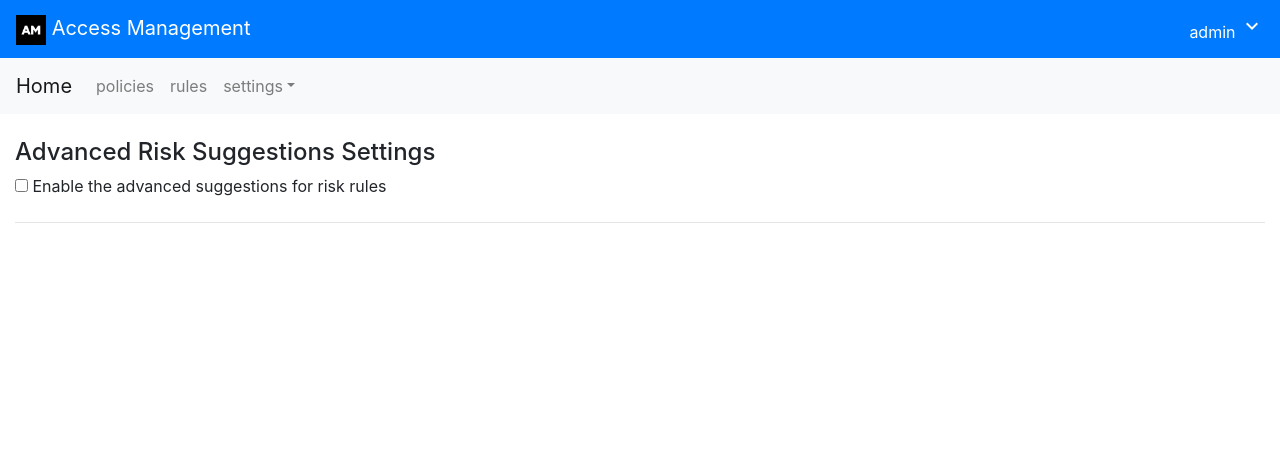
After one commit to khadkakrishna/Risk-service-suggestion-bot, a Flask app: page /suggestions in a window 1280 px wide. The commit adds this page. Shown: the top 463 px of the page. Run offline with Flask 2, Linux system fonts and the light colour scheme.

Commit message:
Adding suggestions page

```diff
--- a/app.py
+++ b/app.py
@@ -16,6 +16,9 @@ def policies():
 def rules():
     return render_template('rules.html')
 
+@app.route("/suggestions")
+def suggestions():
+    return render_template('suggestions.html')
 
 if __name__ == "__main__":
     app.run(debug=True)
--- a/templates/includes/nav.html
+++ b/templates/includes/nav.html
@@ -17,10 +17,14 @@
                     <a class="dropdown-item" href="/#">geolocation</a>
                     <a class="dropdown-item" href="/#">behavioral analytics</a>
                     <a class="dropdown-item" href="/#">NAT settings</a>
+                    <a class="dropdown-item" href="/suggestions">Advanced Suggestions</a>
                 </div>
             </li>
         </ul>
-        <a href="/#" class="btn disabled btn-primary text-light my-2 my-sm-0">suggestions</a>
+        <div id="btnSuggestions" style="display: none">
+            <a href="/suggestions" class="btn btn-primary text-light my-2 my-sm-0" >suggestions</a>
+
+        </div>
 
     </div>
   </nav>
--- /dev/null
+++ b/templates/suggestions.html
@@ -0,0 +1,27 @@
+{% extends "base.html" %}
+{% block content %}
+<div class="container-fluid">
+    <br>
+    <h4>Advanced Risk Suggestions Settings</h4>
+    <label for="enableSuggestions">
+        <input type="checkbox" id="enableSuggestions" onclick="ShowHideDiv(this)" />
+        Enable the advanced suggestions for risk rules
+    </label>
+    <hr/>
+
+    <div id="divSuggestions" style="display: none">
+        Here comes the block for Suggestions
+    </div>
+
+</div>
+
+<script type="text/javascript">
+    function ShowHideDiv(enableSuggestions) {
+        var divSuggestions = document.getElementById("divSuggestions");
+        divSuggestions.style.display = enableSuggestions.checked ? "block" : "none";
+        var btnSuggestions = document.getElementById("btnSuggestions");
+        btnSuggestions.style.display = enableSuggestions.checked ? "block" : "none";
+    }
+</script>
+
+{% endblock %}
```
